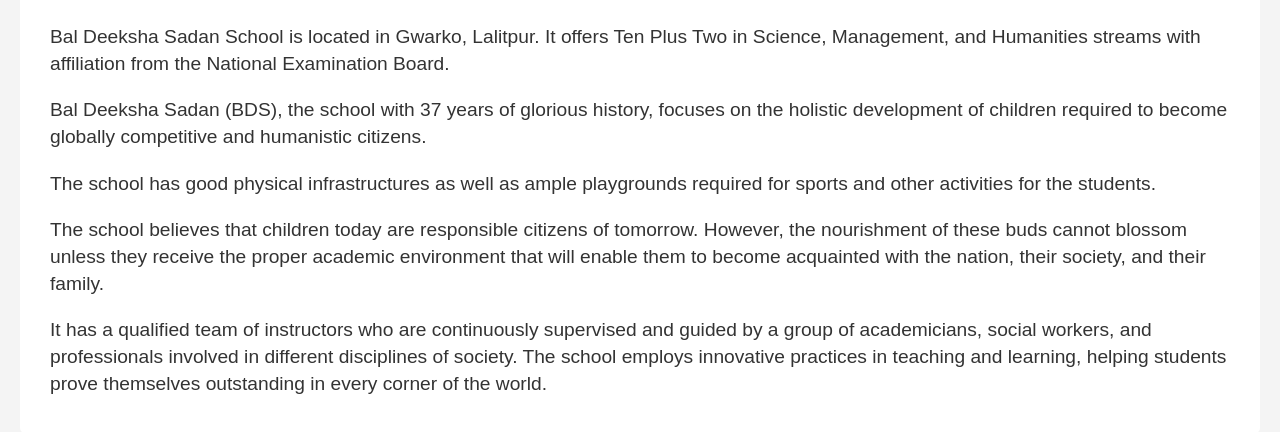
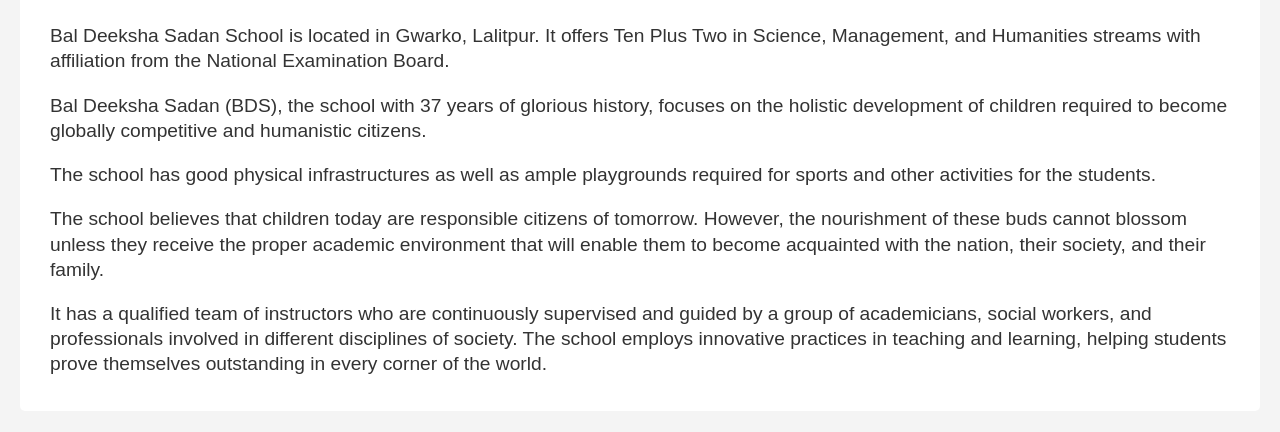
Before and after one commit to Parakram07/BDS-School, a plain HTML site: page about.html in a window 1280 px wide. Shown: the part 200-632 px from the top of the page. Drawn offline with Linux system fonts and the light colour scheme.

Commit message:
Update styles.css

```diff
--- a/styles.css
+++ b/styles.css
@@ -127,7 +127,7 @@ section h2 {
 
 /* Paragraphs */
 section p {
-    line-height: 1.41;
+    line-height: 1.31;
     margin-bottom: 15px;
     color: #333;
     font-size: 1.2rem;
```
